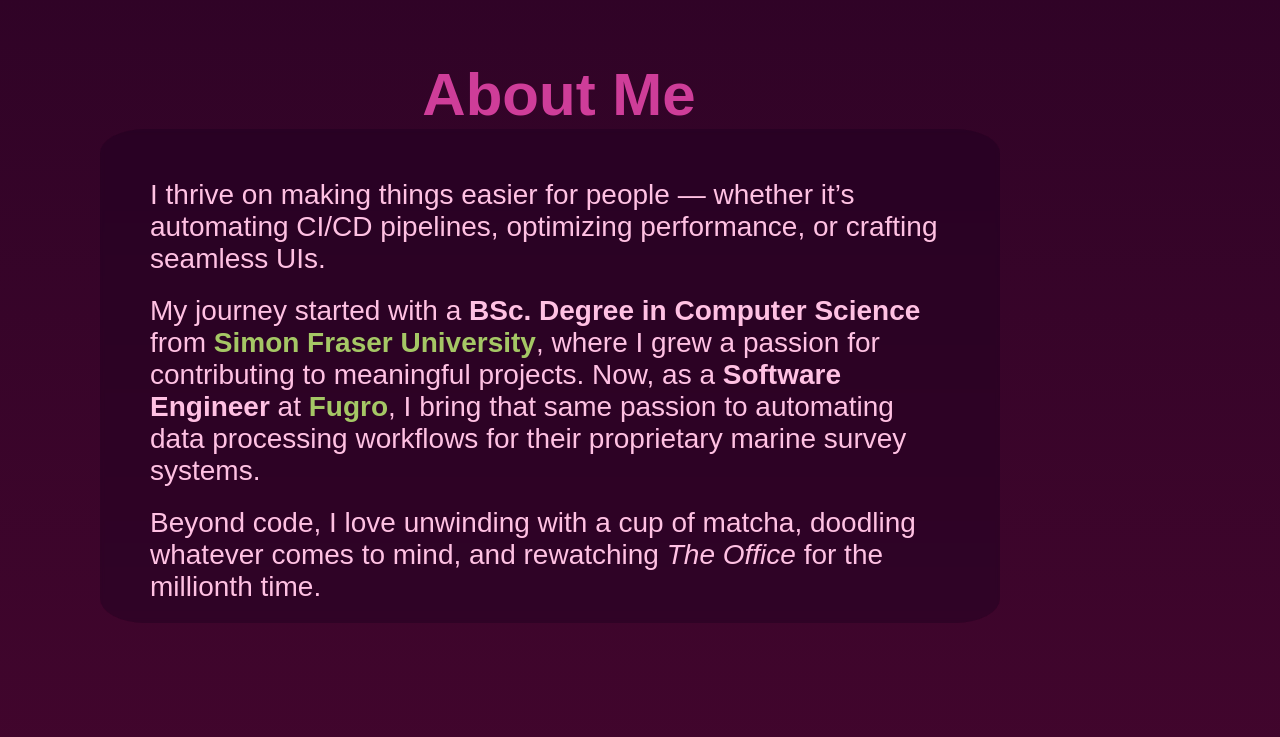
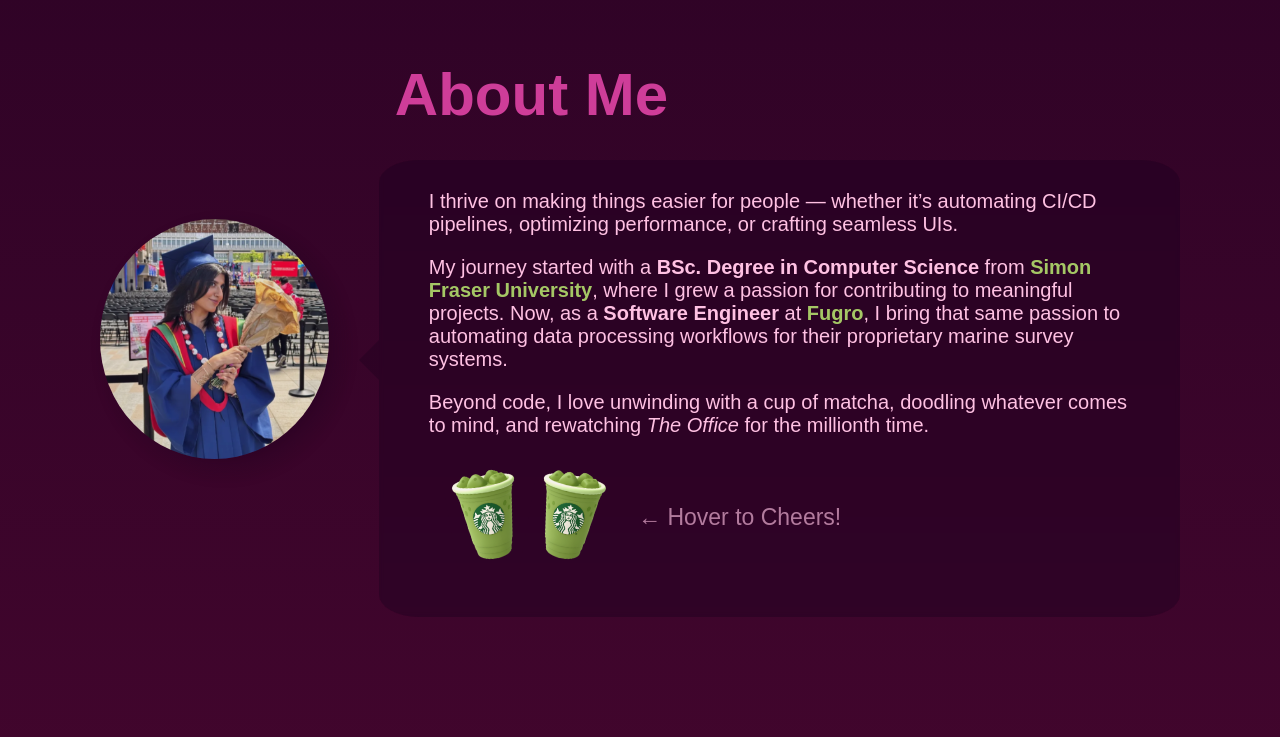
Before and after one commit to divyasoneji/Portfolio, a React (Vite) app: page / in a window 1280 px wide. Shown: the part 980-1717 px from the top of the page. Built offline with nearby package versions, Linux system fonts and the light colour scheme; some icons are missing; a web font is replaced by a local one.

Commit message:
Update Layout

```diff
--- a/src/styles/About.css
+++ b/src/styles/About.css
@@ -23,7 +23,7 @@
   background-color: var(--dark-berry-fade);
   backdrop-filter: blur(2px);
   border-radius: 5%;
-  padding: 50px;
+  padding: 30px 50px;
   padding-bottom: 0px;
 }
 
@@ -39,9 +39,9 @@
 .about-description {
   color: var(--pastel-pink);
   font-family: "NTR", sans-serif;
-  font-size: 23px;
+  font-size: 20px;
   text-align: left;
-  max-width: 800px;
+  max-width: 830px;
   padding-bottom: 20px;
 }
 
@@ -56,8 +56,8 @@
 }
 
 .about-grad-pic {
-  width: 370px;
-  height: 370px;
+  width: 15em;
+  height: 15em;
   object-fit: cover;
   border-radius: 50%;
   margin-right: 50px;
@@ -113,7 +113,7 @@
 }
 
 /* For Tablet Screen */
-@media only screen and (min-width: 720px) and (max-width: 1366px) {
+@media only screen and (min-width: 720px) and (max-width: 1000px) {
   #about-title {
     justify-content: center !important;
     height: unset !important;
--- a/src/styles/Home.css
+++ b/src/styles/Home.css
@@ -7,12 +7,12 @@
   margin: auto;
   max-width: 1000px;
   min-height: 100vh;
-  padding-top: 20px;
+  padding-top: 1%;
 }
 
 .intro-profile-picture {
-  width: 250px;
-  height: 250px;
+  width: 230px;
+  height: 230px;
   border-radius: 50%;
   margin: 10px;
   margin-bottom: 10px;
@@ -56,7 +56,7 @@
 .intro-description {
   color: var(--pink-glow);
   font-family: "NTR", sans-serif;
-  font-size: 26px;
+  font-size: 24px;
   text-align: center;
   max-width: 750px;
 }
--- a/src/styles/MatchaCheers.css
+++ b/src/styles/MatchaCheers.css
@@ -2,13 +2,13 @@
     display: flex;
     flex-direction: row;
     justify-content: left;
-    padding: 15px 20px;
+    padding: 20px;
     align-items: center;
     position: relative;
 }
 
 .matcha {
-    width: 100px;
+    width: 4em;
     opacity: 95%;
     cursor: pointer;
 }
@@ -16,7 +16,7 @@
 .cheers-text {
     position: absolute;
     top: -10px;
-    left: 25%;
+    left: 20%;
     transform: translateX(-50%);
     font-size: 23px;
     font-weight: bold;
```
